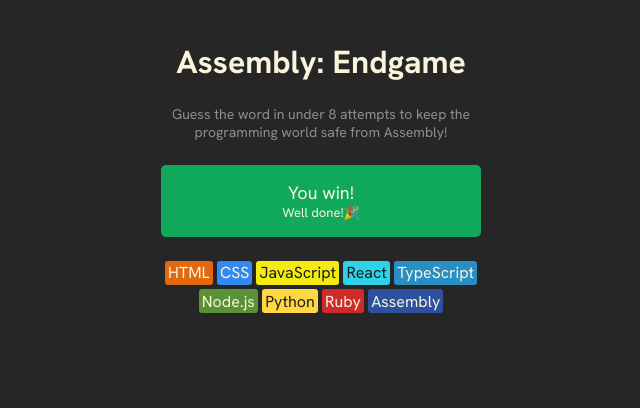
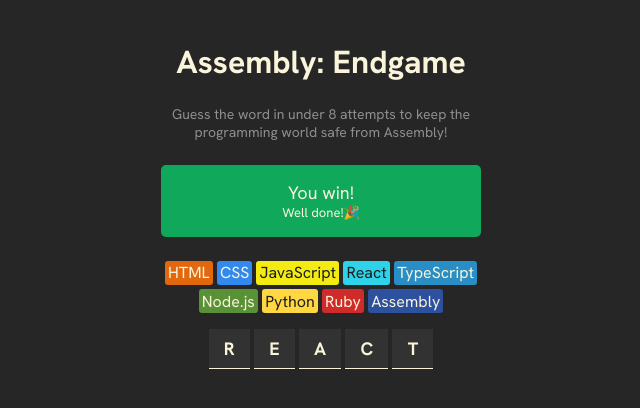
Before and after one commit to ppl-call-me-tima/assembly-endgame, a React (Vite) app: page / in a window 1280 px wide. Shown: the top 408 px of the page, without its empty margins (319-959 px from the left). Built offline with nearby package versions, Linux system fonts and the light colour scheme.

Commit message:
Add the word revealer

```diff
--- a/App.jsx
+++ b/App.jsx
@@ -1,14 +1,20 @@
-import React from "react"
+import { useState } from "react"
 
 import Header from "./components/Header"
 import StatusBar from "./components/StatusBar"
 import Languages from "./components/Languages"
 
 export default function AssemblyEndgame() {
-  const [currentWord, setCurrentWord] = React.useState("react")
+  const [currentWord, setCurrentWord] = useState("react")
   const array = currentWord.split("")
 
+  const letterChips = array.map((letter, index) => {
+    const styles = {
+      color: "#F9F4DA",
+    }
 
+    return <span key={index} style={styles}>{letter.toUpperCase()}</span>
+  })
 
   return (
     <main>
@@ -16,6 +22,9 @@ export default function AssemblyEndgame() {
         <Header />
         <StatusBar />
         <Languages />
+        <div className="word-revealer">
+          {letterChips}
+        </div>
       </div>
     </main>
   )
--- a/index.css
+++ b/index.css
@@ -45,10 +45,25 @@ header>p {
   display: flex;
   justify-content: center;
   flex-wrap: wrap;
-  gap: 0.25em;
+  gap: 0.25rem;
+  margin-bottom: 1em;
 }
 
 .lang-grid>span {
   border-radius: 3px;
   padding: 0.1rem 0.2rem;
 }
+
+.word-revealer {
+  display: flex;
+  justify-content: center;
+  gap: 0.25rem;
+}
+
+.word-revealer>span {
+  border-bottom: 1px solid #F9F4DA;
+  background-color: #323232;
+  padding: 0.5rem 0.95rem;
+  font-size: 1.125rem;
+  font-weight: bold;
+}
```
